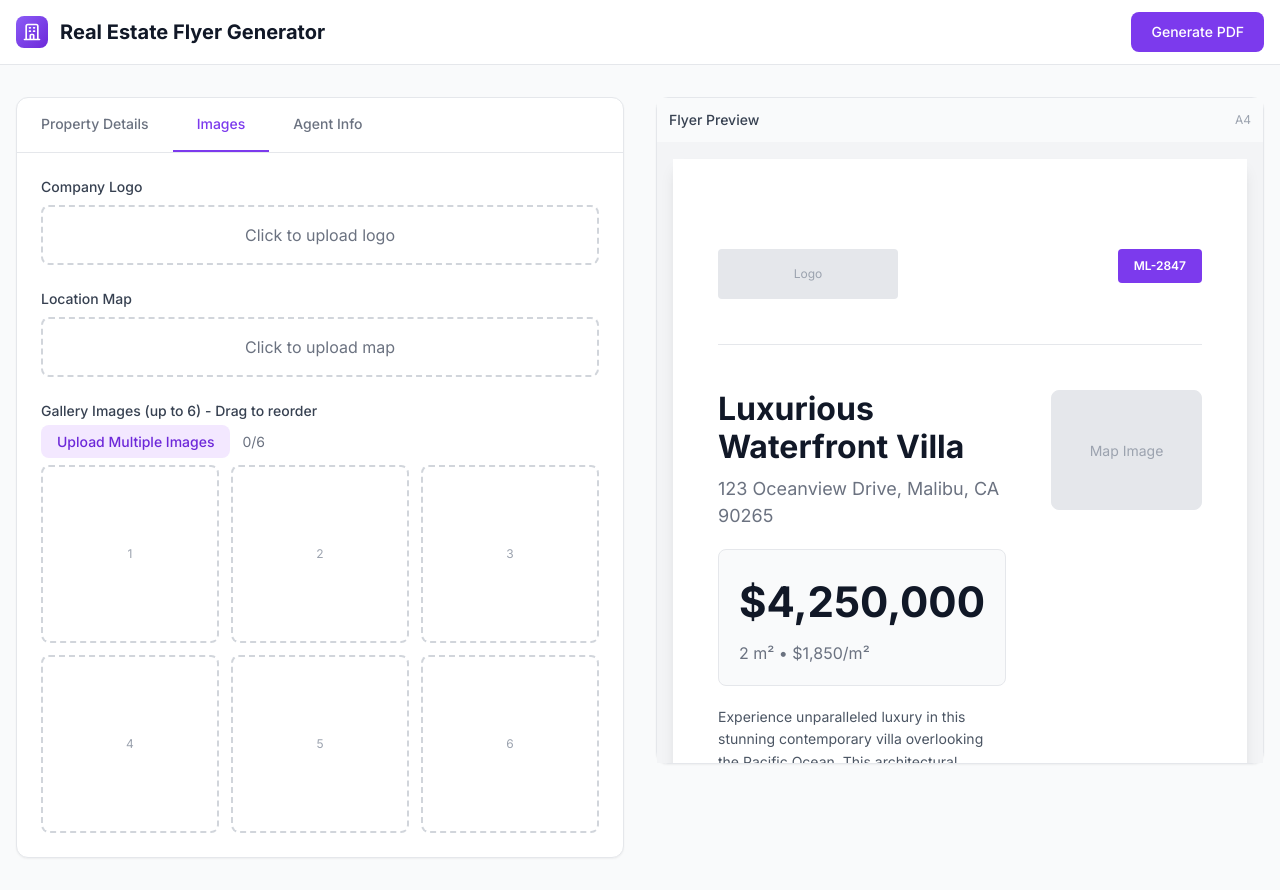
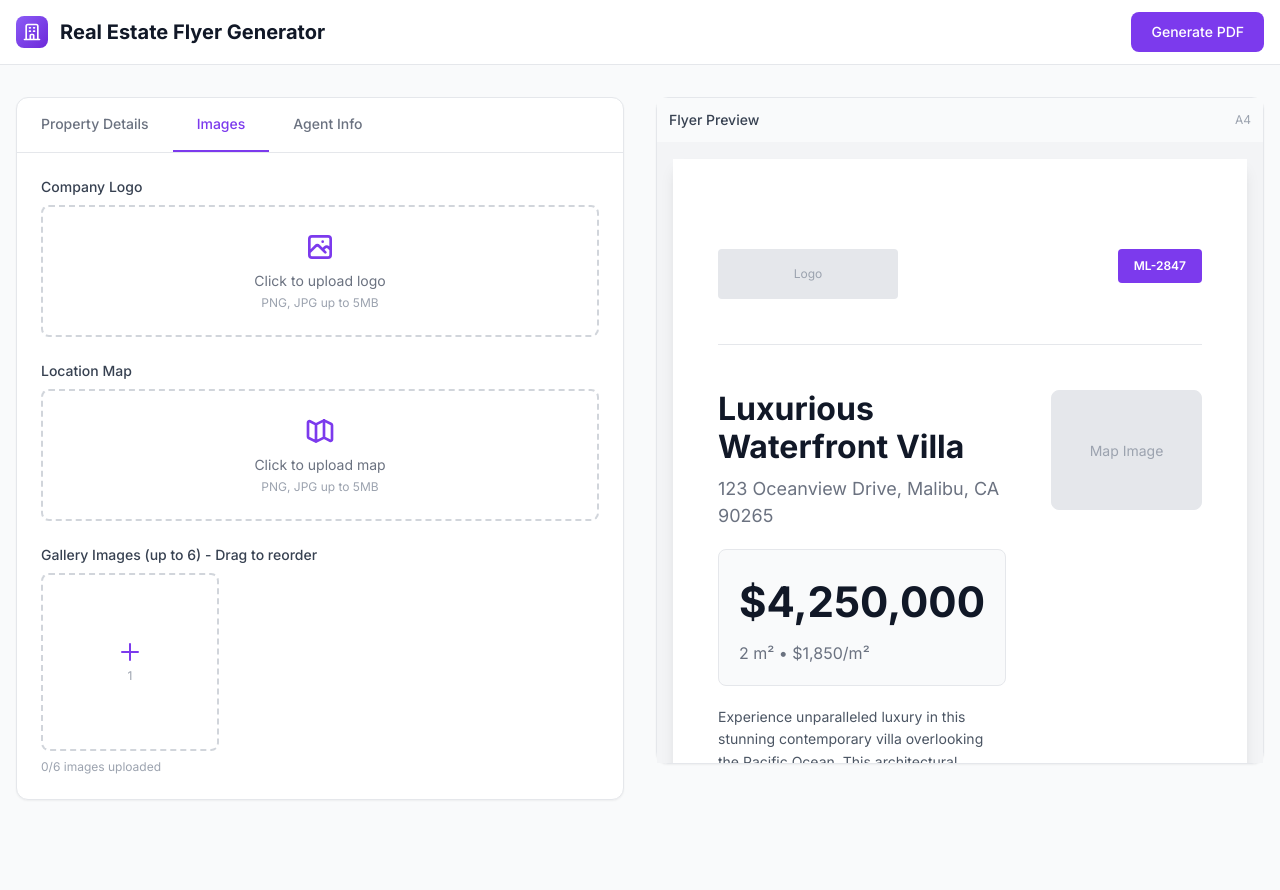
Before and after one commit to klavsveg99/real-estate-flyer-generator, a Next.js app: page / in a window 1280 px wide. Both pictures are taken after a click on the button "Images". After the commit the page ends 832 px from the top, so only its background shows below. Built offline with nearby package versions, Linux system fonts and the light colour scheme; what @react-pdf/renderer would draw is missing.

Commit message:
Fix image upload: full-size clickable areas, icons, click-to-upload empty slots

```diff
--- a/app/page.tsx
+++ b/app/page.tsx
@@ -220,35 +220,46 @@ function ImageSection({ formState, updateLogo, updateMapImage, updateGalleryImag
     <div className="space-y-6">
       <div>
         <label className="block text-sm font-medium text-gray-700 mb-2">Company Logo</label>
-        <div className="border-2 border-dashed border-gray-300 rounded-lg p-4 text-center">
+        <label className="border-2 border-dashed border-gray-300 rounded-lg p-6 flex flex-col items-center justify-center cursor-pointer hover:border-purple-400 hover:bg-purple-50 transition-colors min-h-32">
+          <input type="file" accept="image/*" className="hidden" onChange={handleLogoFile} />
           {formState.logo ? (
-            <div className="relative"><img src={formState.logo.preview} alt="Logo" className="h-20 mx-auto object-contain" /><button onClick={() => updateLogo(null)} className="absolute -top-2 -right-2 bg-red-500 text-white rounded-full w-6 h-6 text-xs">×</button></div>
+            <div className="relative w-full">
+              <img src={formState.logo.preview} alt="Logo" className="h-20 mx-auto object-contain" />
+              <button onClick={(e) => { e.preventDefault(); updateLogo(null); }} className="absolute -top-2 -right-2 bg-red-500 text-white rounded-full w-6 h-6 text-xs hover:bg-red-600">×</button>
+            </div>
           ) : (
-            <label className="cursor-pointer"><input type="file" accept="image/*" className="hidden" onChange={handleLogoFile} /><div className="text-gray-500">Click to upload logo</div></label>
+            <div className="text-center">
+              <div className="text-purple-600 mb-2">
+                <svg className="w-8 h-8 mx-auto" fill="none" stroke="currentColor" viewBox="0 0 24 24"><path strokeLinecap="round" strokeLinejoin="round" strokeWidth={2} d="M4 16l4.586-4.586a2 2 0 012.828 0L16 16m-2-2l1.586-1.586a2 2 0 012.828 0L20 14m-6-6h.01M6 20h12a2 2 0 002-2V6a2 2 0 00-2-2H6a2 2 0 00-2 2v12a2 2 0 002 2z" /></svg>
+              </div>
+              <div className="text-gray-500 text-sm">Click to upload logo</div>
+              <div className="text-gray-400 text-xs mt-1">PNG, JPG up to 5MB</div>
+            </div>
           )}
-        </div>
+        </label>
       </div>
       <div>
         <label className="block text-sm font-medium text-gray-700 mb-2">Location Map</label>
-        <div className="border-2 border-dashed border-gray-300 rounded-lg p-4 text-center">
+        <label className="border-2 border-dashed border-gray-300 rounded-lg p-6 flex flex-col items-center justify-center cursor-pointer hover:border-purple-400 hover:bg-purple-50 transition-colors min-h-32">
+          <input type="file" accept="image/*" className="hidden" onChange={handleMapFile} />
           {formState.mapImage ? (
-            <div className="relative"><img src={formState.mapImage.preview} alt="Map" className="h-20 mx-auto object-cover" /><button onClick={() => updateMapImage(null)} className="absolute -top-2 -right-2 bg-red-500 text-white rounded-full w-6 h-6 text-xs">×</button></div>
+            <div className="relative w-full">
+              <img src={formState.mapImage.preview} alt="Map" className="h-20 mx-auto object-cover" />
+              <button onClick={(e) => { e.preventDefault(); updateMapImage(null); }} className="absolute -top-2 -right-2 bg-red-500 text-white rounded-full w-6 h-6 text-xs hover:bg-red-600">×</button>
+            </div>
           ) : (
-            <label className="cursor-pointer"><input type="file" accept="image/*" className="hidden" onChange={handleMapFile} /><div className="text-gray-500">Click to upload map</div></label>
+            <div className="text-center">
+              <div className="text-purple-600 mb-2">
+                <svg className="w-8 h-8 mx-auto" fill="none" stroke="currentColor" viewBox="0 0 24 24"><path strokeLinecap="round" strokeLinejoin="round" strokeWidth={2} d="M9 20l-5.447-2.724A1 1 0 013 16.382V5.618a1 1 0 011.447-.894L9 7m0 13l6-3m-6 3V7m6 10l4.553 2.276A1 1 0 0021 18.382V7.618a1 1 0 00-.553-.894L15 4m0 13V4m0 0L9 7" /></svg>
+              </div>
+              <div className="text-gray-500 text-sm">Click to upload map</div>
+              <div className="text-gray-400 text-xs mt-1">PNG, JPG up to 5MB</div>
+            </div>
           )}
-        </div>
+        </label>
       </div>
       <div>
         <label className="block text-sm font-medium text-gray-700 mb-2">Gallery Images (up to 6) - Drag to reorder</label>
-        {formState.galleryImages.length < 6 && (
-          <div className="mb-3">
-            <label className="cursor-pointer inline-block">
-              <input type="file" accept="image/*" multiple className="hidden" onChange={handleGalleryFiles} />
-              <span className="px-4 py-2 bg-purple-100 text-purple-700 rounded-lg text-sm font-medium hover:bg-purple-200">Upload Multiple Images</span>
-            </label>
-            <span className="ml-3 text-sm text-gray-500">{formState.galleryImages.length}/6</span>
-          </div>
-        )}
         <div className="grid grid-cols-3 gap-3">
           {formState.galleryImages.map((img, i) => (
             <div
@@ -258,19 +269,24 @@ function ImageSection({ formState, updateLogo, updateMapImage, updateGalleryImag
               onDragOver={(e) => e.preventDefault()}
               onDrop={() => handleSortDrop(i)}
               onDragEnd={() => setDragIndex(null)}
-              className={`relative border-2 border-dashed rounded-lg p-2 aspect-square flex items-center justify-center cursor-move bg-gray-50 hover:bg-gray-100 ${dragIndex === i ? 'border-purple-500 bg-purple-50' : 'border-gray-300'}`}
+              className={`relative border-2 border-dashed rounded-lg aspect-square flex items-center justify-center cursor-move bg-gray-50 hover:bg-gray-100 ${dragIndex === i ? 'border-purple-500 bg-purple-50' : 'border-gray-300'}`}
             >
               <img src={img.preview} alt={`Gallery ${i + 1}`} className="w-full h-full object-cover rounded" />
-              <button onClick={() => updateGalleryImages(formState.galleryImages.filter((_, idx) => idx !== i))} className="absolute -top-1 -right-1 bg-red-500 text-white rounded-full w-5 h-5 text-xs">×</button>
+              <button onClick={() => updateGalleryImages(formState.galleryImages.filter((_, idx) => idx !== i))} className="absolute -top-1 -right-1 bg-red-500 text-white rounded-full w-5 h-5 text-xs hover:bg-red-600">×</button>
               <span className="absolute bottom-1 left-1 bg-black bg-opacity-50 text-white text-xs px-1 rounded">{i + 1}</span>
             </div>
           ))}
-          {[...Array(Math.max(0, 6 - formState.galleryImages.length))].map((_, i) => (
-            <div key={`empty-${i}`} className="border-2 border-dashed border-gray-300 rounded-lg aspect-square flex items-center justify-center">
-              <span className="text-gray-400 text-xs">{formState.galleryImages.length + i + 1}</span>
-            </div>
-          ))}
+          {formState.galleryImages.length < 6 && (
+            <label className="border-2 border-dashed border-gray-300 rounded-lg aspect-square flex flex-col items-center justify-center cursor-pointer hover:border-purple-400 hover:bg-purple-50 transition-colors">
+              <input type="file" accept="image/*" multiple className="hidden" onChange={handleGalleryFiles} />
+              <div className="text-purple-600">
+                <svg className="w-6 h-6" fill="none" stroke="currentColor" viewBox="0 0 24 24"><path strokeLinecap="round" strokeLinejoin="round" strokeWidth={2} d="M12 4v16m8-8H4" /></svg>
+              </div>
+              <span className="text-gray-400 text-xs mt-1">{formState.galleryImages.length + 1}</span>
+            </label>
+          )}
         </div>
+        <div className="mt-2 text-xs text-gray-400">{formState.galleryImages.length}/6 images uploaded</div>
       </div>
     </div>
   );
```
